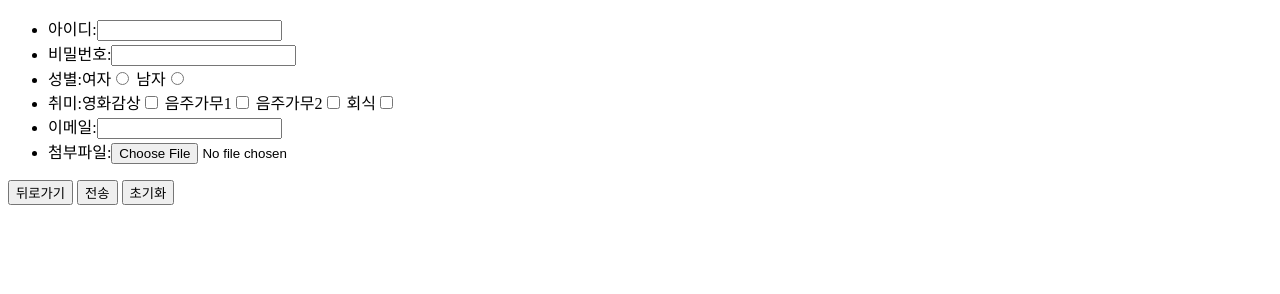
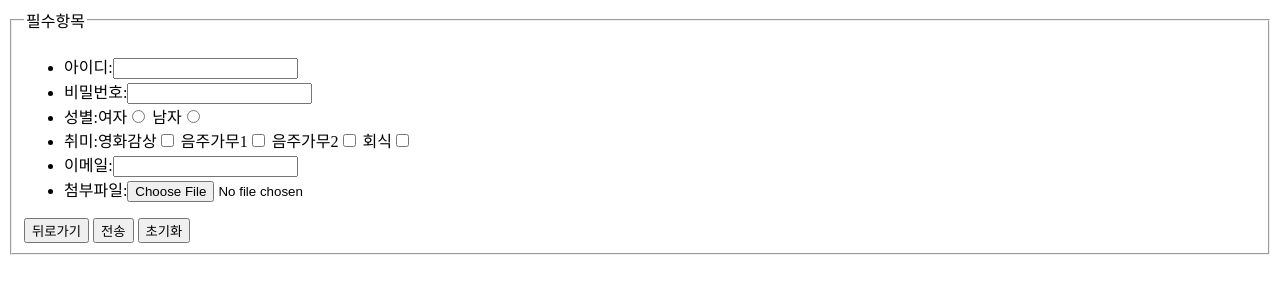
Before and after one commit to koseulgi/koseulgi, a plain HTML site: page member.html in a window 1280 px wide. Drawn offline with Linux system fonts and the light colour scheme.

Commit message:
인풋 연습 legend 추가

```diff
--- a/member.html
+++ b/member.html
@@ -5,6 +5,17 @@
     <title>Document</title>
 </head>
 <body>
+
+<fieldset>
+<legend>필수항목</legend>
+
+
+
+
+
+
+
+
 
 
 <ul>
@@ -23,6 +34,6 @@
 <input type="submit", value=전송>
 <input type="reset", value=초기화>
 
-
+</fieldset>
 </body>
 </html>
```
